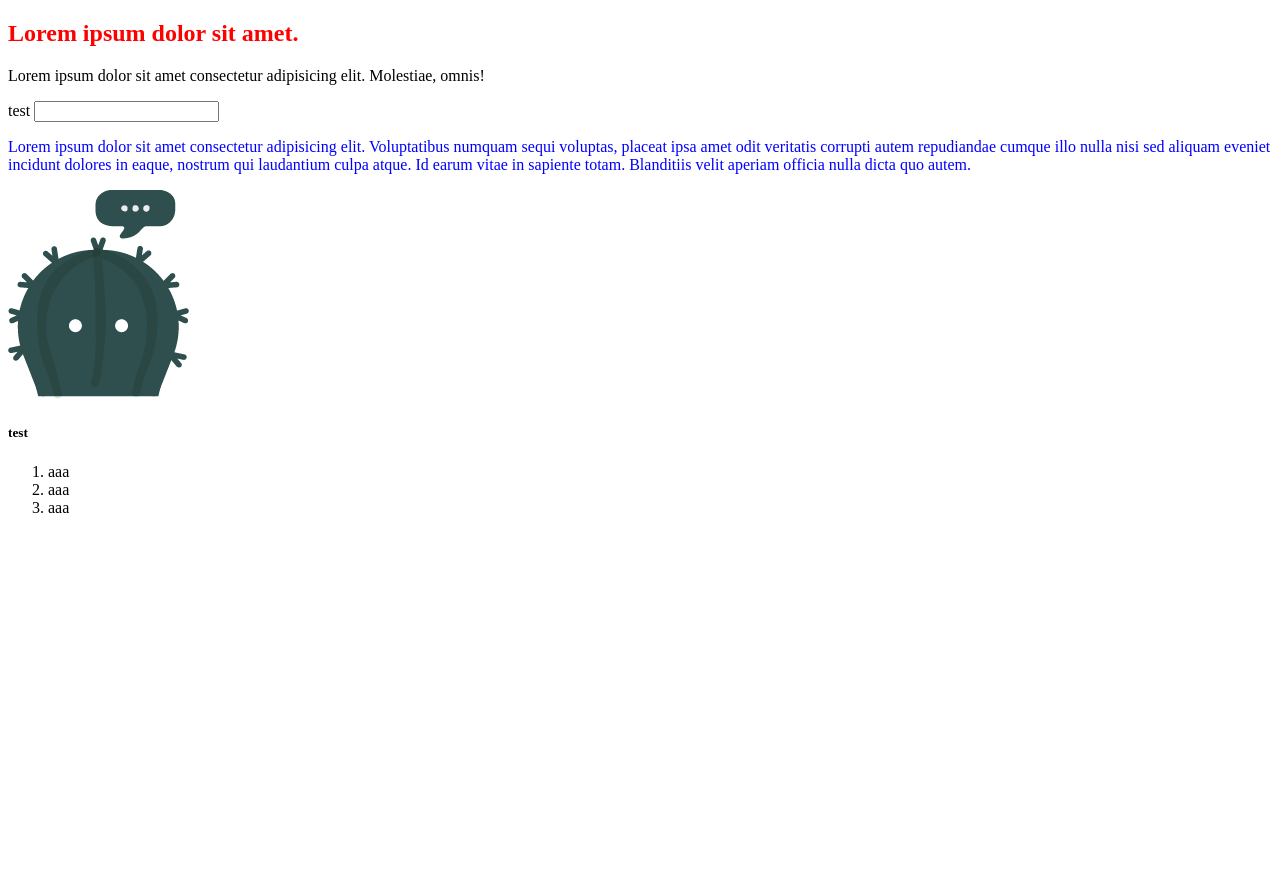
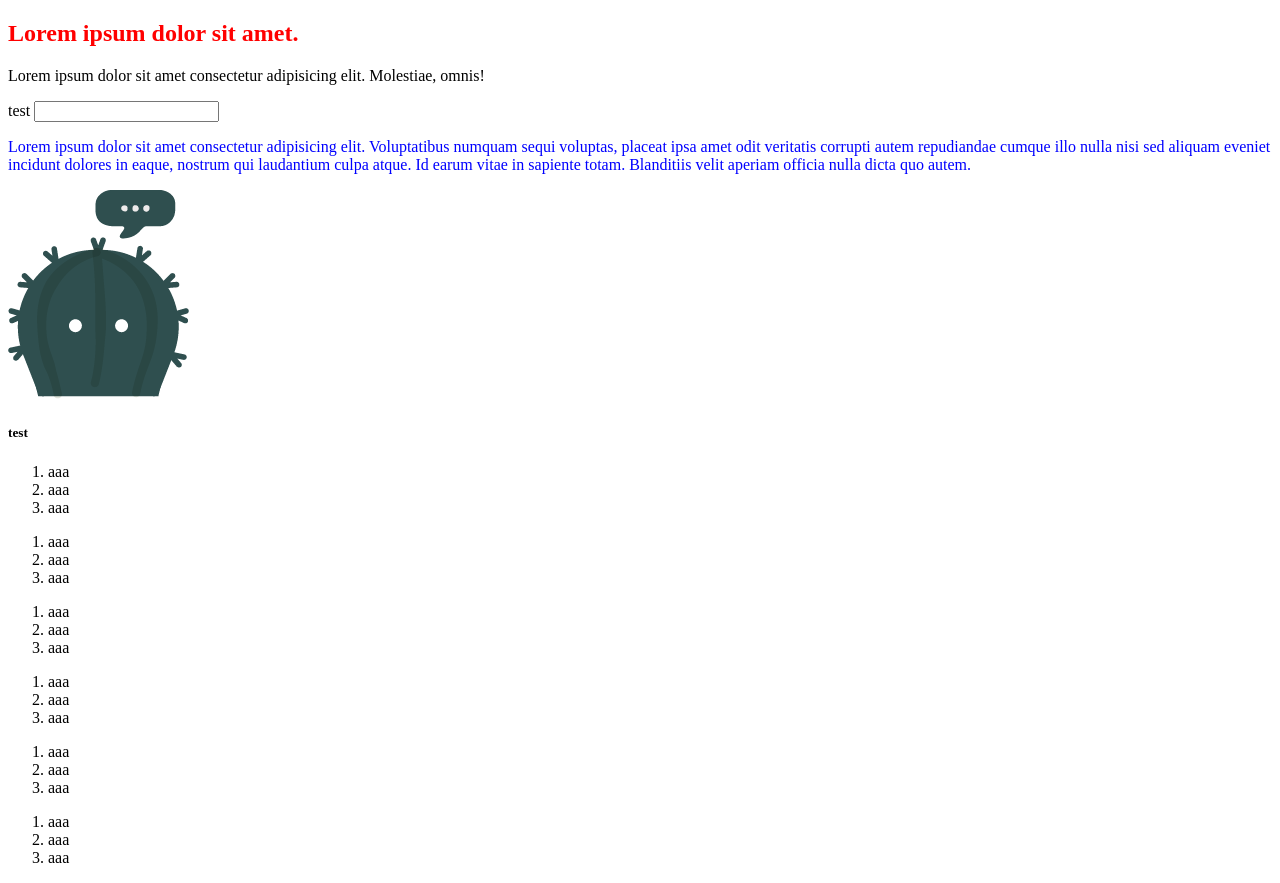
Before and after one commit to a40796/testgame, a plain HTML site: page index.html in a window 1280 px wide. Before the commit the page ends 800 px from the top, so only its background shows below. Drawn offline with Linux system fonts and the light colour scheme.

Commit message:
index be changed

```diff
--- a/index.html
+++ b/index.html
@@ -23,6 +23,31 @@
         <li>aaa</li>
         <li>aaa</li>
     </ol>
+    <ol>
+        <li>aaa</li>
+        <li>aaa</li>
+        <li>aaa</li>
+    </ol>
+    <ol>
+        <li>aaa</li>
+        <li>aaa</li>
+        <li>aaa</li>
+    </ol>
+    <ol>
+        <li>aaa</li>
+        <li>aaa</li>
+        <li>aaa</li>
+    </ol>
+    <ol>
+        <li>aaa</li>
+        <li>aaa</li>
+        <li>aaa</li>
+    </ol>
+    <ol>
+        <li>aaa</li>
+        <li>aaa</li>
+        <li>aaa</li>
+    </ol>
 
 </body>
 </html>
```
